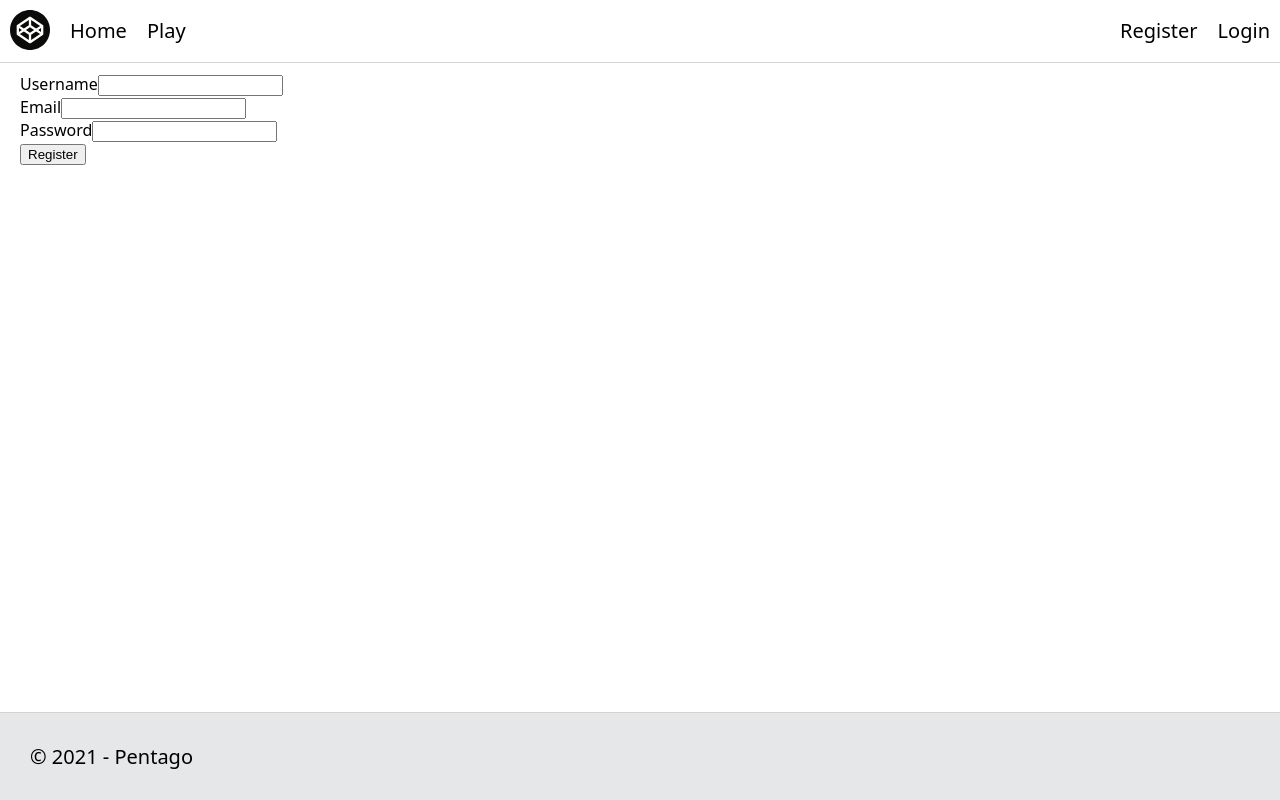
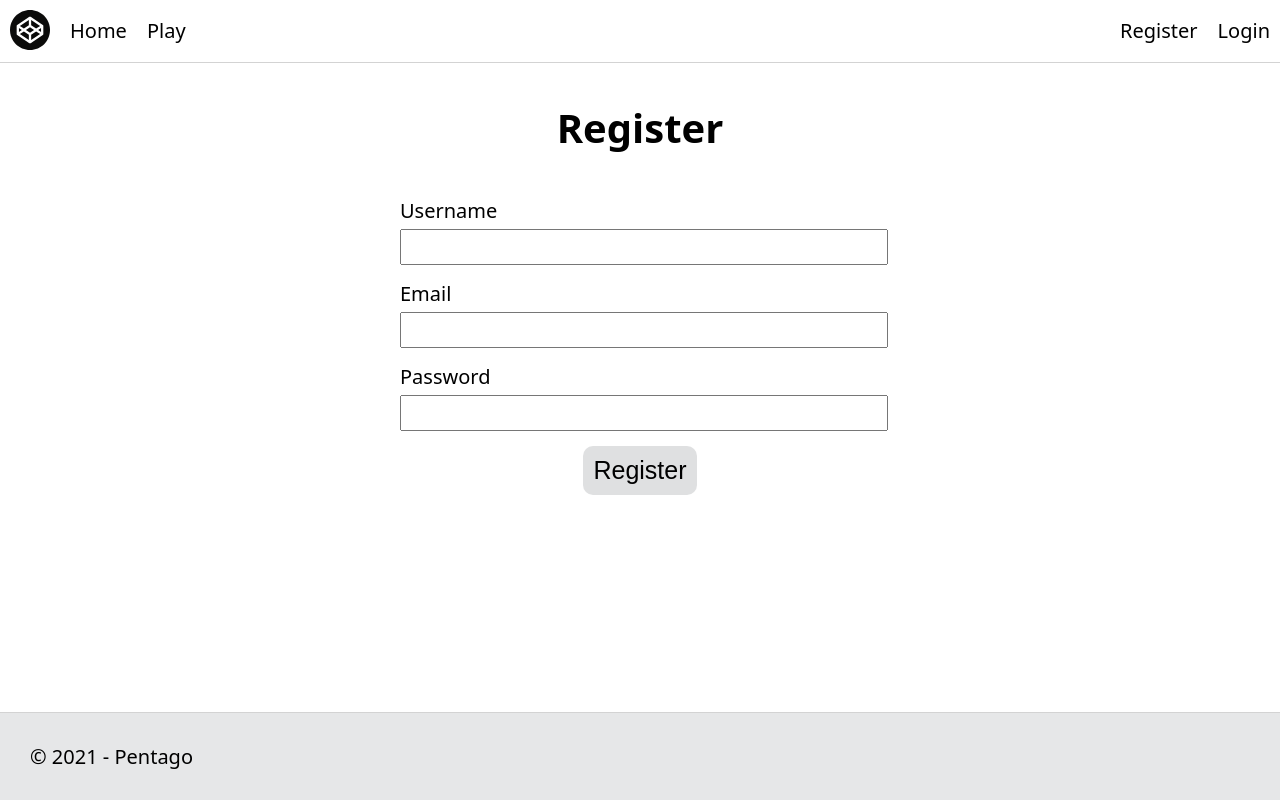
Before and after one commit to TaeKwonZeus/pentago-next, a Next.js app: page /auth/register in a window 1280 px wide. Built offline with nearby package versions, Linux system fonts and the light colour scheme; a web font is replaced by a local one.

Commit message:
added register page styles

```diff
--- a/pages/auth/register.tsx
+++ b/pages/auth/register.tsx
@@ -1,5 +1,6 @@
 import { NextPage } from 'next';
-import { FormEvent, useState } from 'react';
+import { FormEvent } from 'react';
+import styles from '../../styles/Login.module.css';
 
 const Register: NextPage = () => {
     const registerUser = (event: FormEvent) => {
@@ -9,6 +10,8 @@ const Register: NextPage = () => {
     };
 
     return (
+        <div className={styles.container}>
+            <h1>Register</h1>
             <form onSubmit={registerUser}>
                 <div>
                     <label htmlFor="username">Username</label>
@@ -22,8 +25,13 @@ const Register: NextPage = () => {
                     <label htmlFor="password">Password</label>
                     <input name="password" required />
                 </div>
-            <button type="submit">Register</button>
+                <div className={styles.buttonWrapper}>
+                    <button type="submit" className={styles.submitButton}>
+                        Register
+                    </button>
+                </div>
             </form>
+        </div>
     );
 };
 
--- /dev/null
+++ b/styles/Login.module.css
@@ -0,0 +1,40 @@
+.container {
+    display: flex;
+    justify-content: center;
+    align-items: center;
+    flex-flow: column;
+    font-size: 20px;
+}
+
+.container form {
+    width: 480px;
+}
+
+.container div {
+    margin: 15px 0;
+}
+
+.container input {
+    width: 100%;
+    height: 30px;
+    font-size: 20px;
+    margin-top: 5px;
+}
+
+.buttonWrapper {
+    display: flex;
+    justify-content: center;
+    align-items: center;
+}
+
+.submitButton {
+    font-size: 25px;
+    padding: 10px;
+    border: none;
+    background-color: #dfe0e1;
+    border-radius: 10px;
+}
+
+.submitButton:hover {
+    background-color: lightgray;
+}
```
Lines whose indentation alone changed are shown as unchanged.
